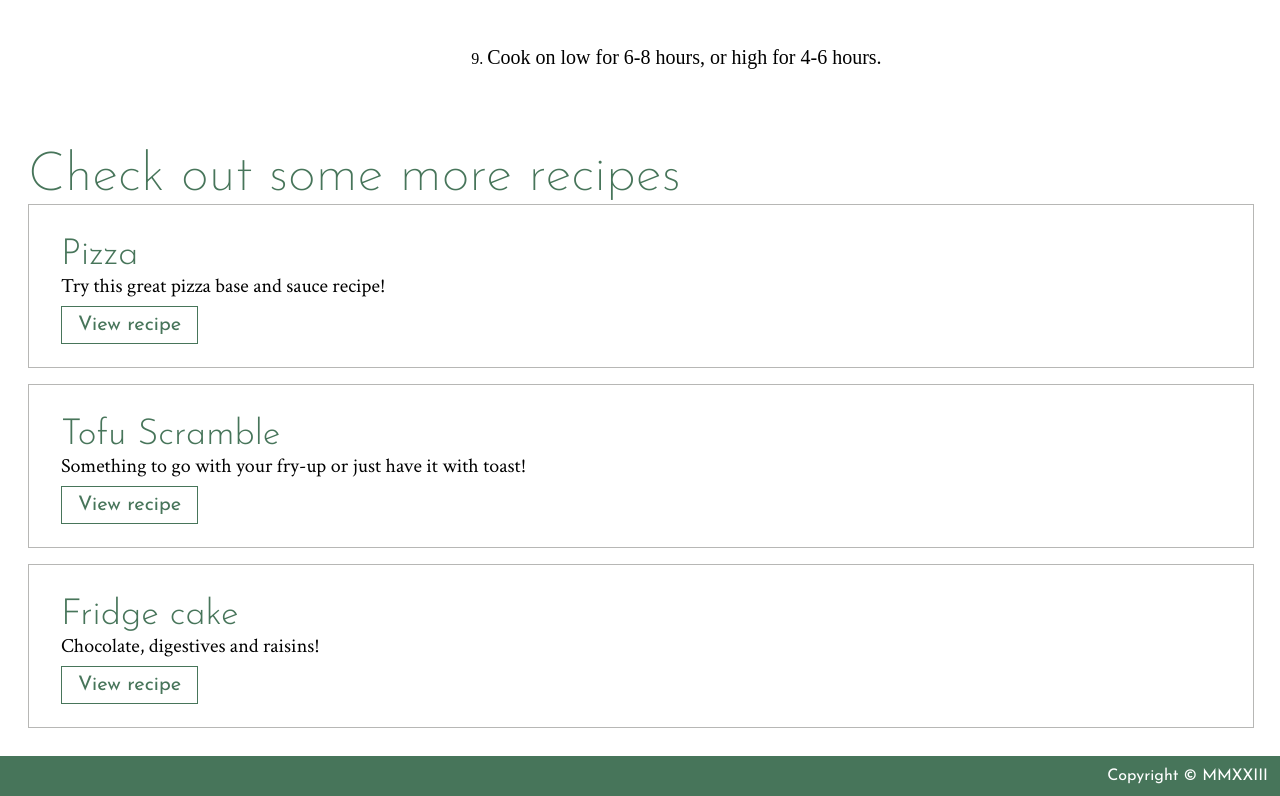
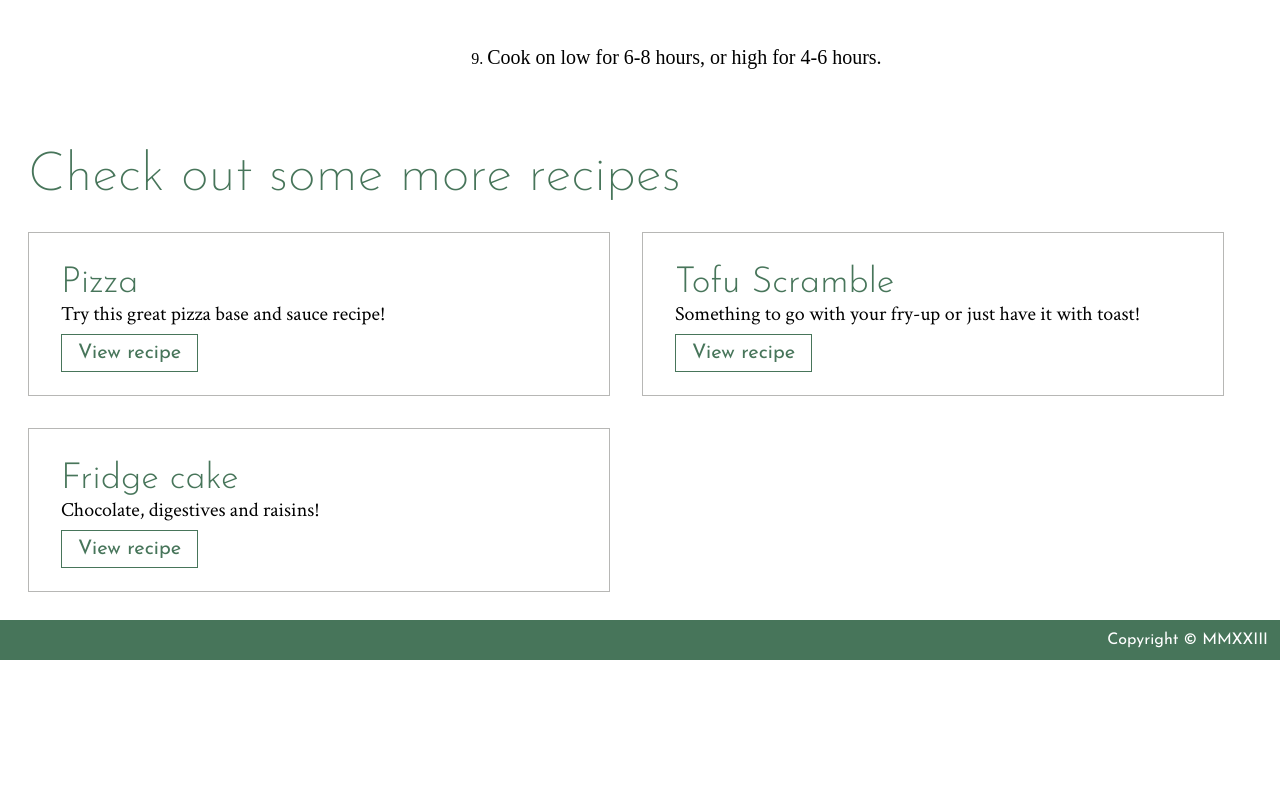
Before and after one commit to AzzA-D/RecipeBlog, a React (Create React App) app in the folder src/js/recipe-blog/: page / in a window 1280 px wide. Shown: the part 1676-2472 px from the top of the page. After the commit the page ends 2336 px from the top, so only its background shows below. Built offline with nearby package versions, Linux system fonts and the light colour scheme.

Commit message:
Desktop styling of recipe list

```diff
--- a/src/js/recipe-blog/src/components/RecipeList/RecipeList.js
+++ b/src/js/recipe-blog/src/components/RecipeList/RecipeList.js
@@ -4,14 +4,16 @@ import "./RecipeList.scss";
 
 function RecipeList(props) {
     return (
-        <section className="recipe-list">
+        <section className="recipe-list__wrapper">
             <Heading text={props.heading} level={2} theme={Heading.Themes.Secondary} />
+            <div className="recipe-list">
                 {props.recipes.map((recipe, i) =>
                     <RecipeCard
                         {...recipe}
                         key={i}
                     />
                 )}
+            </div>
         </section>
     );
 }
--- a/src/js/recipe-blog/src/components/RecipeList/RecipeList.scss
+++ b/src/js/recipe-blog/src/components/RecipeList/RecipeList.scss
@@ -1,9 +1,32 @@
 @use '../../styles/functions' as *;
+@use '../../styles/breakpoints' as *;
+@use '../../styles/variables' as *;
+@use '../../styles/colours';
+@use '../../styles/fonts';
 
 .recipe-list {
-    margin: toRem(28) 0;
+    padding-top: toRem(28);
+
+    &__wrapper {
+        margin: toRem(28) 0;
+    }
 
     .recipe-card + .recipe-card {
         margin-top: toRem(16);
     }
+
+    @include desktop {
+        width: 100%;
+        display: flex;
+        flex-wrap: wrap;
+        gap: toRem(32);
+
+        .recipe-card {
+            width: calc(50% - toRem(32));
+        }
+
+        .recipe-card + .recipe-card {
+            margin-top: 0;
+        }
+    }
 }
```
Lines whose indentation alone changed are shown as unchanged.
